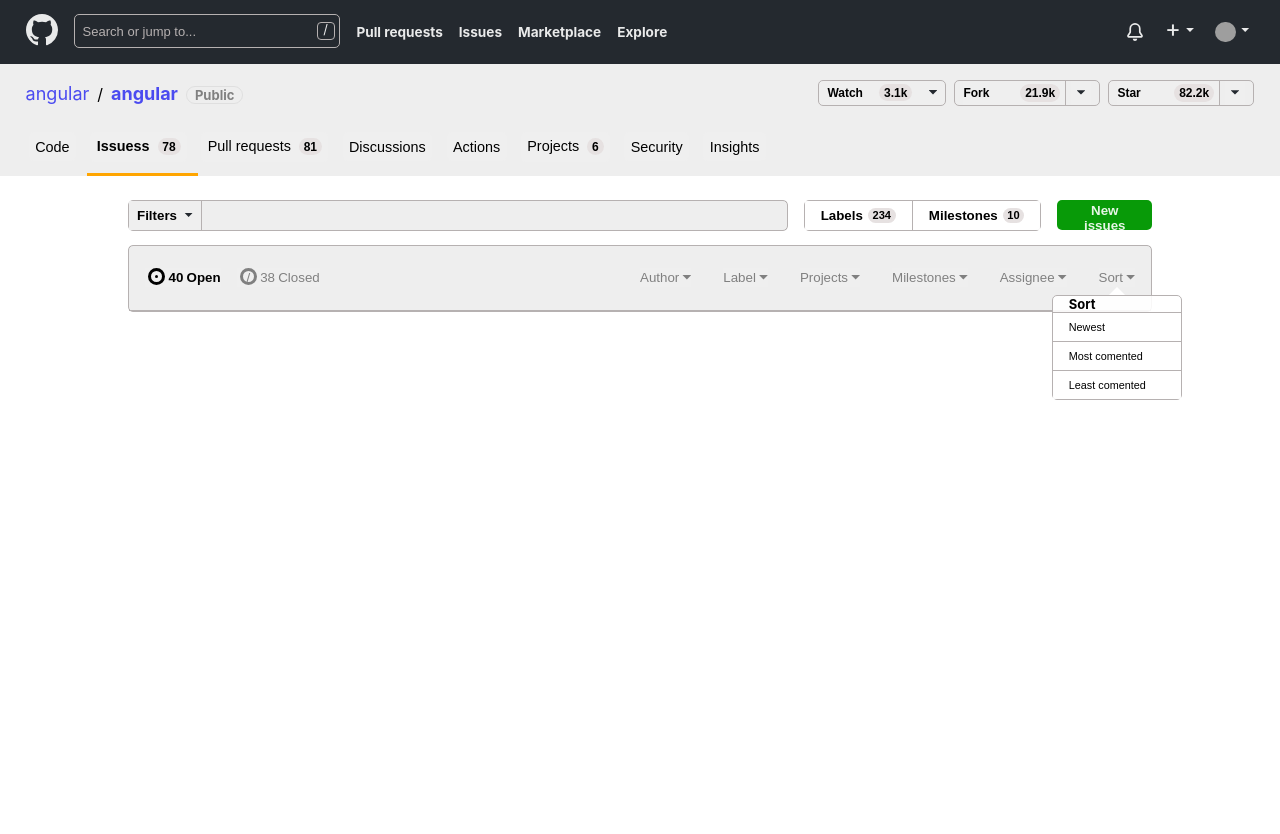
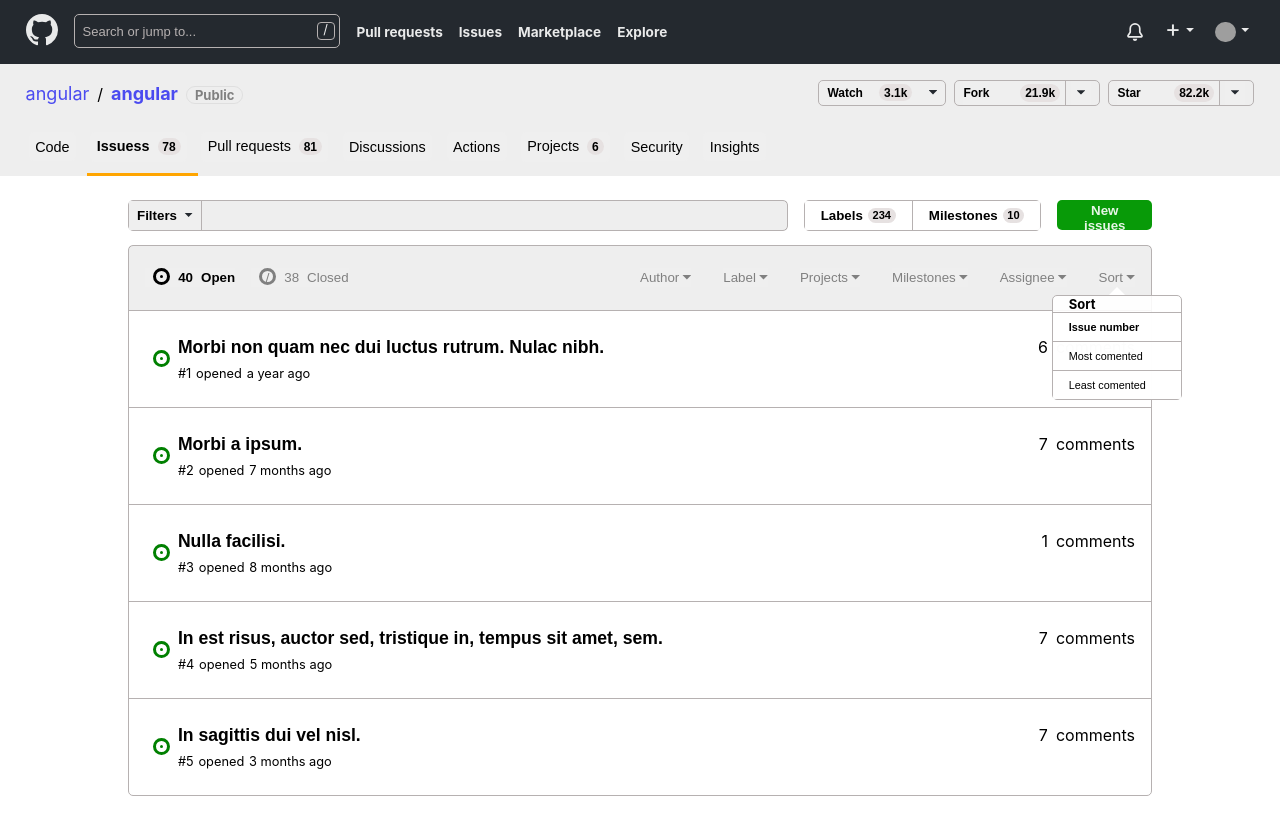
Before and after one commit to Flasticka/jobTask, a React (Create React App) app in the folder web/: page / in a window 1280 px wide. Both pictures are taken after a click on the button "Sort". Shown: the top 834 px of the page. Built offline with nearby package versions, Linux system fonts and the light colour scheme; grey boxes are pictures that could not be loaded; the HTML template or start-up script is replaced by a standard one.

Commit message:
feat: issues done

```diff
--- a/web/src/Components/FilterOptions/FilterOptions.css
+++ b/web/src/Components/FilterOptions/FilterOptions.css
@@ -41,3 +41,6 @@
   background-color: var(--header-text-color);
   cursor: pointer;
 }
+.pop-up-window__selected-button {
+  font-weight: bold;
+}
--- a/web/src/Components/FilterOptions/FilterOptions.jsx
+++ b/web/src/Components/FilterOptions/FilterOptions.jsx
@@ -1,6 +1,6 @@
 import Popup from 'reactjs-popup';
 import './FilterOptions.css';
-export const FilterOptions = () => {
+export const FilterOptions = ({ orderType, setOrderType }) => {
   return (
     <div className='filter-option-container'>
       <button>
@@ -33,9 +33,42 @@
       >
         <div className='pop-up-window'>
           <span>Sort</span>
-          <button>Newest</button>
-          <button>Most comented</button>
-          <button>Least comented</button>
+          <button
+            className={`${
+              orderType === 'issue-number'
+                ? 'pop-up-window__selected-button'
+                : ''
+            }`}
+            onClick={() => {
+              setOrderType('issue-number');
+            }}
+          >
+            Issue number
+          </button>
+          <button
+            className={`${
+              orderType === 'most-commented'
+                ? 'pop-up-window__selected-button'
+                : ''
+            }`}
+            onClick={() => {
+              setOrderType('most-commented');
+            }}
+          >
+            Most comented
+          </button>
+          <button
+            className={`${
+              orderType === 'least-commented'
+                ? 'pop-up-window__selected-button'
+                : ''
+            }`}
+            onClick={() => {
+              setOrderType('least-commented');
+            }}
+          >
+            Least comented
+          </button>
         </div>
       </Popup>
     </div>
--- /dev/null
+++ b/web/src/Components/Issue/Issue.css
@@ -0,0 +1,67 @@
+.issue-container {
+  height: 4rem;
+  padding: 1rem 0rem 1rem 1.5rem;
+  border-top: 1px solid var(--grey-color--default);
+  display: flex;
+  flex-direction: row;
+  align-items: center;
+  justify-content: space-between;
+}
+.issue-container:hover {
+  background-color: var(--grey-color-darker);
+}
+.issue-container--closed {
+  display: flex;
+  align-items: center;
+  justify-content: center;
+  font-size: 0.7rem;
+  margin-bottom: 0.13rem;
+  color: red;
+}
+.issue-container .circle-inner {
+  background-color: green;
+}
+.issue-container__title {
+  display: flex;
+  width: auto;
+  height: auto;
+  border: 0;
+  background-color: inherit;
+  font-size: 1.1rem;
+  font-weight: bold;
+  cursor: pointer;
+  padding: 0;
+}
+.issue-container__title:hover {
+  color: blue;
+}
+.issue-container__right-part-container {
+  display: flex;
+  flex-direction: row;
+  margin-left: 0.5rem;
+  justify-content: space-between;
+  width: 100%;
+}
+
+.issue-container__commets-container {
+  margin-right: 1rem;
+}
+.commets-container__comments {
+  margin-left: 0.5rem;
+}
+.issue-container__title-container {
+  height: 100%;
+  display: flex;
+  flex-direction: column;
+}
+
+.issue-container__title-container div {
+  display: flex;
+  flex-direction: row;
+  font-size: 0.8rem;
+  margin-top: 0.5rem;
+}
+
+.issue-container__title-container div span ~ span {
+  margin-left: 0.3rem;
+}
--- /dev/null
+++ b/web/src/Components/Issue/Issue.jsx
@@ -0,0 +1,43 @@
+import './Issue.css';
+import moment from 'moment';
+export const Issue = (issue) => {
+  console.log(issue.issue.state);
+  return (
+    <div className='issue-container'>
+      <div
+        className='circle-border'
+        style={{
+          border:
+            issue.issue.state === 'open' ? '3px solid green' : '3px solid red',
+        }}
+      >
+        {issue.issue.state === 'open' ? (
+          <div className='circle-inner'></div>
+        ) : (
+          <div className='issue-container--closed'>/</div>
+        )}
+      </div>
+      <div className='issue-container__right-part-container'>
+        <div className='issue-container__title-container'>
+          <button onClick={() => {}} className='issue-container__title'>
+            {issue.issue.title}
+          </button>
+          <div>
+            <span>{`#${issue.issue.issueNumber}`}</span>
+            <span>{issue.issue.state === 'open' ? 'opened' : 'closed'}</span>
+            <span>
+              {issue.issue.state === 'open'
+                ? moment(issue.issue.created).fromNow()
+                : moment(issue.issue.closed).fromNow()}
+            </span>
+          </div>
+        </div>
+
+        <div className='issue-container__commets-container'>
+          <span>{issue.issue.commentsCount}</span>
+          <span className='commets-container__comments'>comments</span>
+        </div>
+      </div>
+    </div>
+  );
+};
--- a/web/src/Components/Page/Page.css
+++ b/web/src/Components/Page/Page.css
@@ -25,5 +25,4 @@
   display: flex;
   flex-direction: row;
   justify-content: space-between;
-  border-bottom: 1px solid var(--grey-color--default);
 }
--- a/web/src/Components/Page/Page.jsx
+++ b/web/src/Components/Page/Page.jsx
@@ -2,13 +2,62 @@
 import { closedIssuesData } from '../../assets/dummyData.js';
 import { StatusPart } from '../StatusPart/StatusPart.jsx';
 import { FilterOptions } from '../FilterOptions/FilterOptions.jsx';
+import { Issue } from '../Issue/Issue.jsx';
 import { useState } from 'react';
 import './Page.css';
+import { useEffect } from 'react';
 
 export const Page = () => {
   const [openIssues, setOpenIssues] = useState(openIssuesData);
   const [closedIssues, setClosedIssues] = useState(closedIssuesData);
+  const [displayIssuesState, setDisplayIssuesState] = useState([]);
+  const [displayIssuesOrder, setDisplayIssuesOrder] = useState([]);
+  const [displayIssuesPage, setDisplayIssuesPage] = useState([]);
   const [isOpenSelected, setIsOpenSelected] = useState(true);
+  const [orderType, setOrderType] = useState('issue-number');
+  const [selectedPageNumber, setSelectedPageNumber] = useState(1);
+
+  useEffect(() => {
+    if (isOpenSelected) {
+      setDisplayIssuesState(openIssues);
+    } else {
+      setDisplayIssuesState(closedIssues);
+    }
+    setOrderType('issue-number');
+    setSelectedPageNumber(1);
+  }, [isOpenSelected, openIssues, closedIssues]);
+
+  useEffect(() => {
+    if (orderType === 'issue-number') {
+      setDisplayIssuesOrder(displayIssuesState);
+    }
+    if (orderType === 'least-commented') {
+      setDisplayIssuesOrder(
+        [...displayIssuesState].sort(
+          (a, b) => a.commentsCount - b.commentsCount
+        )
+      );
+    }
+    if (orderType === 'most-commented') {
+      setDisplayIssuesOrder(
+        [...displayIssuesState].sort(
+          (b, a) => a.commentsCount - b.commentsCount
+        )
+      );
+    }
+
+    setSelectedPageNumber(1);
+  }, [orderType, displayIssuesState]);
+
+  useEffect(() => {
+    setDisplayIssuesPage(
+      displayIssuesOrder.slice(
+        5 * (selectedPageNumber - 1),
+        selectedPageNumber + 4
+      )
+    );
+  }, [selectedPageNumber, displayIssuesOrder]);
+
   return (
     <div>
       <div className='page_header'>
@@ -18,9 +67,13 @@
           openIssues={openIssues}
           closedIssues={closedIssues}
         />
-        <FilterOptions />
+        <FilterOptions orderType={orderType} setOrderType={setOrderType} />
       </div>
-      <div></div>
+      <div className='page_body'>
+        {displayIssuesPage.map((issue) => (
+          <Issue issue={issue} />
+        ))}
+      </div>
     </div>
   );
 };
--- a/web/src/Components/StatusPart/StatusPart.css
+++ b/web/src/Components/StatusPart/StatusPart.css
@@ -20,7 +20,7 @@
   align-items: center;
 }
 .status-container button > * {
-  margin-left: 0.2rem;
+  margin-left: 0.5rem;
 }
 .closed-status {
   margin-bottom: 0.2rem;
```
